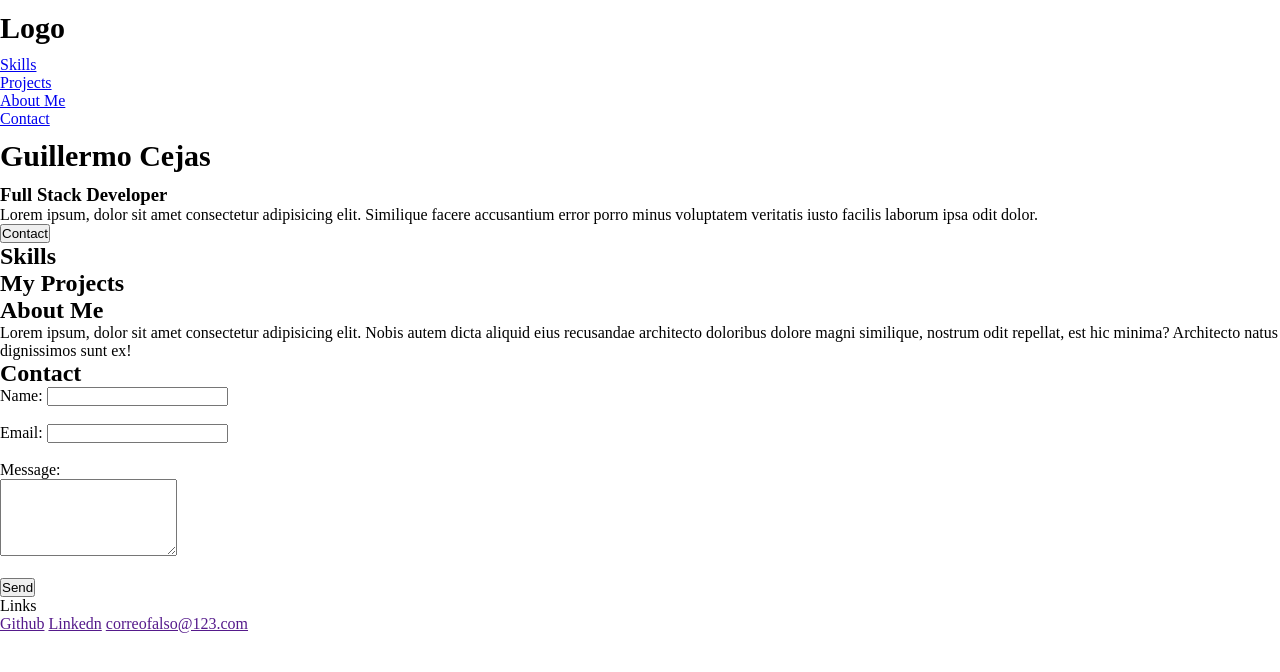
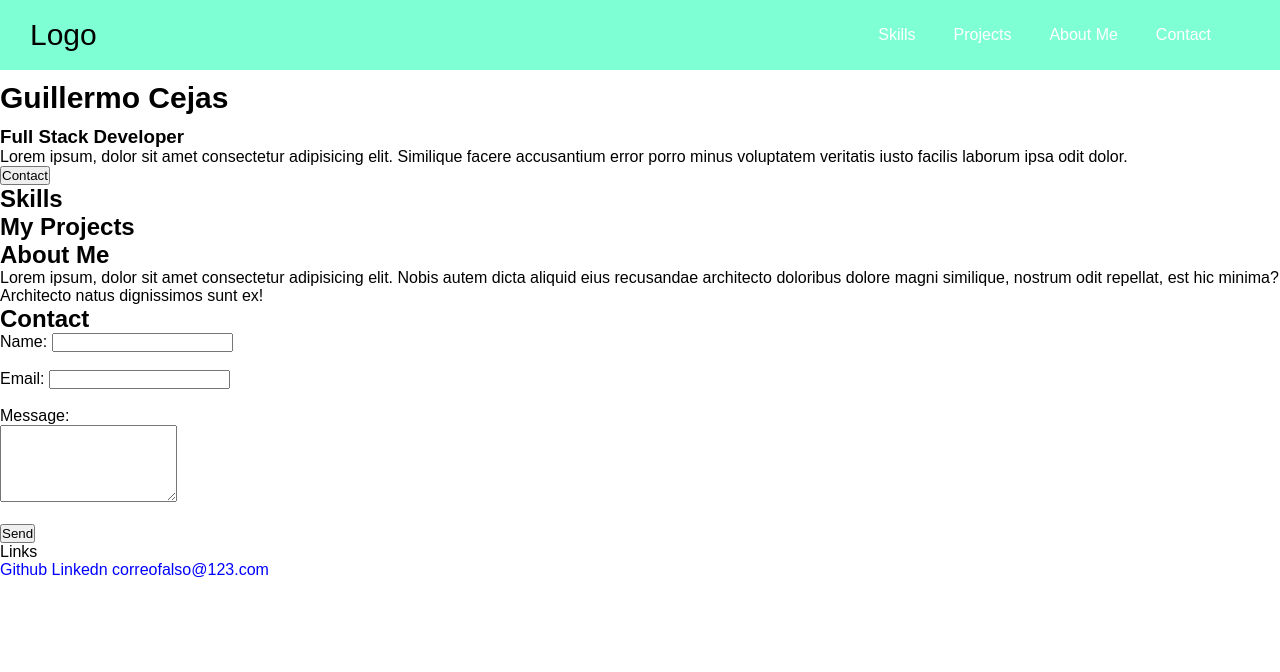
Before and after one commit to GuilleAriiel/portfolio-guille, a plain HTML site: page index.html in a window 1280 px wide. Drawn offline with Linux system fonts and the light colour scheme; files that its build step writes are made by us from their sources; a web font is replaced by a local one.

Commit message:
simple css

```diff
--- a/css/styles.css
+++ b/css/styles.css
@@ -2,6 +2,18 @@
     box-sizing: border-box;
     padding: 0;
     margin: 0;
+}
+
+body{
+    font-family: "Varela", sans-serif;
+    font-weight: 400;
+    font-style: normal;
+    color: black;
+}
+
+a{
+    color: blue;
+    text-decoration: none;
 }
 
 h1{
@@ -14,3 +26,44 @@ h1{
 li{
     list-style-type: none;
 }
+
+.container{
+    margin: 0;
+    max-width: 1200px;
+    overflow: visible;
+}
+
+.navbar{
+    background-color: aquamarine;
+    height: 70px;
+    padding: 0 30px;
+}
+
+.navbar h1{
+    font-size: 30px;
+    font-weight: 300;
+    margin: 10px 0;
+    line-height: 1.2;
+}
+
+.navbar .flex{
+    display: flex;
+    justify-content: space-between;
+    align-items: center;
+    height: 100%;
+}
+
+.navbar ul{
+    display: flex;
+}
+
+.navbar a{
+    color: white;
+    padding: 9px;
+    margin: 0 10px;
+}
+
+.navbar a:hover{
+    color: #9867C5;
+    border-bottom: 3px solid #9867C5;
+}
--- a/index.html
+++ b/index.html
@@ -4,7 +4,12 @@
     <meta charset="UTF-8">
     <meta name="viewport" content="width=device-width, initial-scale=1.0">
     <title>My Site</title>
-    <link rel="stylesheet" type="text/css" href="styles.css">
+
+    <link rel="stylesheet" type="text/css" href="css/styles.css">
+
+    <link rel="preconnect" href="https://fonts.googleapis.com">
+    <link rel="preconnect" href="https://fonts.gstatic.com" crossorigin>
+    <link href="https://fonts.googleapis.com/css2?family=B612:ital,wght@0,400;0,700;1,400;1,700&display=swap" rel="stylesheet">
 </head>
 <body>
     <header>
```
